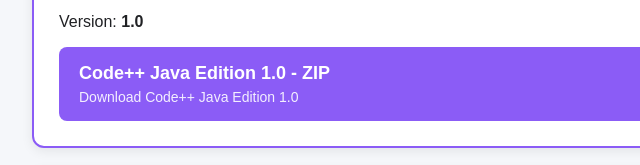
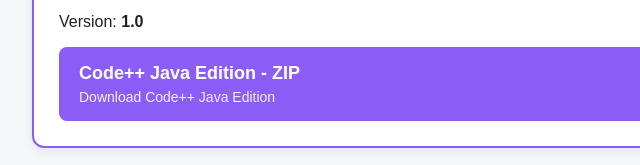
Before and after one commit to tuin5995-rgb/CodePlusPluss, a plain HTML site: page index.html in a window 1280 px wide. Shown: the part 914-1079 px from the top of the page, 203-843 px from the left. Drawn offline with Linux system fonts and the light colour scheme.

Commit message:
Update index.html

```diff
--- a/index.html
+++ b/index.html
@@ -193,7 +193,6 @@
 
         <h2>
             Download Latest
-
             <span class="badge">
                 LATEST
             </span>
@@ -251,16 +250,16 @@
 
         <a
             class="download java"
-            href="Code%2B%2B%20Java%20Edition-1.0.zip"
+            href="Code%2B%2B%20Java%20Edition.zip"
             download
         >
 
             <div class="download-title">
-                Code++ Java Edition 1.0 - ZIP
+                Code++ Java Edition - ZIP
             </div>
 
             <div class="download-subtitle">
-                Download Code++ Java Edition 1.0
+                Download Code++ Java Edition
             </div>
 
         </a>
```
